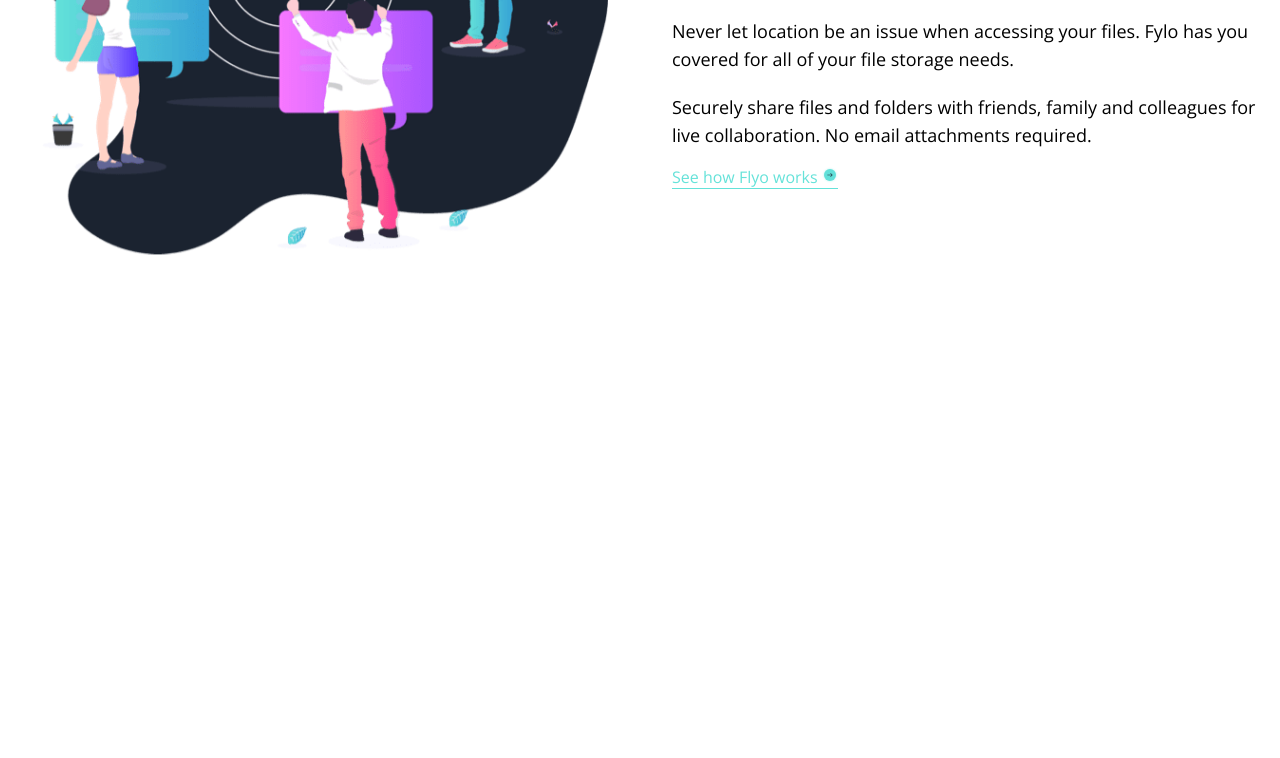
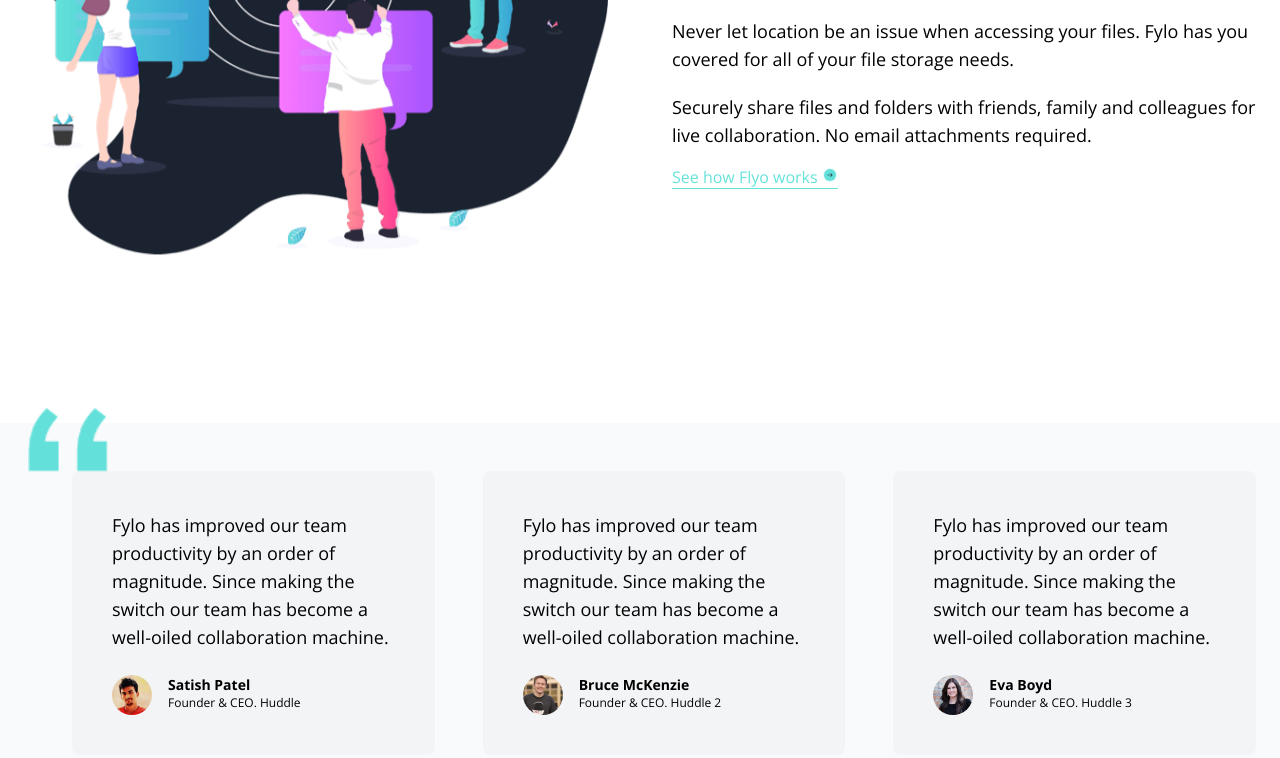
Before and after one commit to JuzerShakir/fylo, a website: page index.html in a window 1280 px wide. Shown: the part 2333-3091 px from the top of the page. Before the commit the page ends 2756 px from the top, so only its background shows below. Drawn offline with nearby package versions, Linux system fonts and the light colour scheme.

Commit message:
add testimonials section

```diff
--- a/index.html
+++ b/index.html
@@ -233,5 +233,94 @@
         </div>
       </div>
     </section>
+
+    <!-- Testimonials section -->
+    <section id="testimonials" class="bg-gray-50 dark:bg-darkBlue">
+      <!-- Testimonial Container -->
+      <div class="container mx-auto px-6 pt-12 pb-80 md:pb-96">
+        <!-- Boxes Container -->
+        <div
+          class="relative flex flex-col w-full space-y-6 lg:flex-row lg:space-y-0 lg:space-x-12"
+        >
+          <!-- Quotes Images -->
+          <img
+            src="images/bg-quotes.png"
+            alt=""
+            class="absolute left-1 -top-2 w-10 md:-top-10 md:w-20 lg:-top-16"
+          />
+
+          <!-- Box 1 -->
+          <div
+            class="flex flex-col p-10 space-y-6 rounded-lg bg-gray-100 dark:bg-darkBlue3 lg:w-1/3"
+          >
+            <p class="text-sm leading-5 md:text-lg">
+              Fylo has improved our team productivity by an order of magnitude.
+              Since making the switch our team has become a well-oiled
+              collaboration machine.
+            </p>
+
+            <!-- Customer Info -->
+            <div class="flex space-x-4">
+              <img
+                src="images/profile-1.jpg"
+                alt=""
+                class="w-10 h-10 rounded-full"
+              />
+              <div>
+                <h5 class="text-sm font-semibold">Satish Patel</h5>
+                <p class="text-xs font-extralight">Founder & CEO. Huddle</p>
+              </div>
+            </div>
+          </div>
+
+          <!-- Box 2 -->
+          <div
+            class="flex flex-col p-10 space-y-6 rounded-lg bg-gray-100 dark:bg-darkBlue3 lg:w-1/3"
+          >
+            <p class="text-sm leading-5 md:text-lg">
+              Fylo has improved our team productivity by an order of magnitude.
+              Since making the switch our team has become a well-oiled
+              collaboration machine.
+            </p>
+
+            <!-- Customer Info -->
+            <div class="flex space-x-4">
+              <img
+                src="images/profile-2.jpg"
+                alt=""
+                class="w-10 h-10 rounded-full"
+              />
+              <div>
+                <h5 class="text-sm font-semibold">Bruce McKenzie</h5>
+                <p class="text-xs font-extralight">Founder & CEO. Huddle 2</p>
+              </div>
+            </div>
+          </div>
+
+          <!-- Box 3 -->
+          <div
+            class="flex flex-col p-10 space-y-6 rounded-lg bg-gray-100 dark:bg-darkBlue3 lg:w-1/3"
+          >
+            <p class="text-sm leading-5 md:text-lg">
+              Fylo has improved our team productivity by an order of magnitude.
+              Since making the switch our team has become a well-oiled
+              collaboration machine.
+            </p>
+            <!-- Customer Info -->
+            <div class="flex space-x-4">
+              <img
+                src="images/profile-3.jpg"
+                alt=""
+                class="w-10 h-10 rounded-full"
+              />
+              <div>
+                <h5 class="text-sm font-semibold">Eva Boyd</h5>
+                <p class="text-xs font-extralight">Founder & CEO. Huddle 3</p>
+              </div>
+            </div>
+          </div>
+        </div>
+      </div>
+    </section>
   </body>
 </html>
```
Also changed, not shown: css/style.css.
